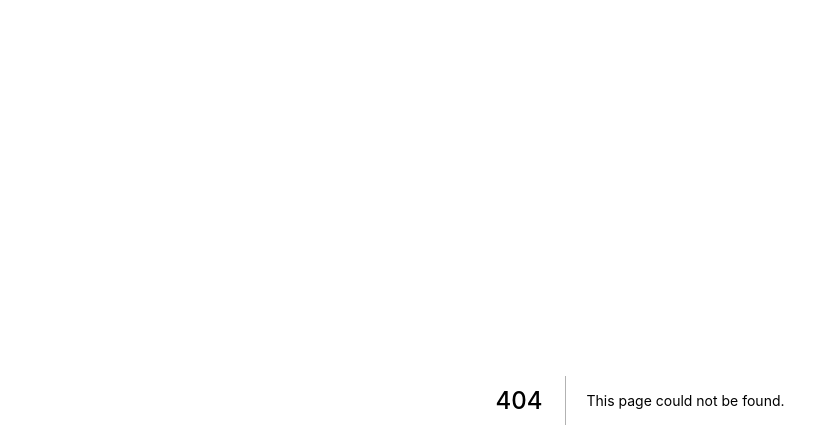
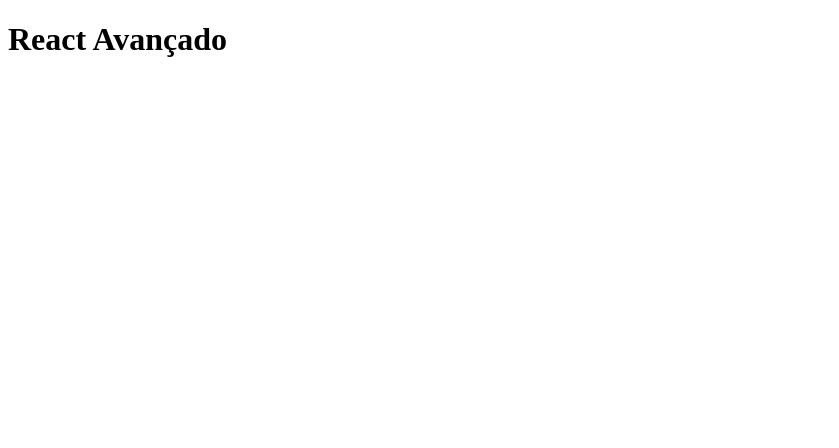
Before and after one commit to ppfurtado/client, a Next.js app: page /components/Main in a window 1280 px wide. Before the commit this address had no page. Shown: the top 448 px of the page, without its empty margins (0-839 px from the left). Built offline with nearby package versions, Linux system fonts and the light colour scheme.

Commit message:
add jest

```diff
--- a/package.json
+++ b/package.json
@@ -25,8 +25,10 @@
     "react-dom": "16.14.0"
   },
   "devDependencies": {
+    "@babel/preset-typescript": "^7.12.1",
     "@testing-library/jest-dom": "^5.11.4",
     "@testing-library/react": "^11.1.0",
+    "@types/jest": "^26.0.15",
     "@types/node": "^14.11.10",
     "@types/react": "^16.9.53",
     "@typescript-eslint/eslint-plugin": "^4.4.1",
@@ -36,6 +38,7 @@
     "eslint-plugin-react": "^7.21.4",
     "eslint-plugin-react-hooks": "^4.1.2",
     "husky": "^4.3.0",
+    "jest": "^26.6.0",
     "lint-staged": "^10.4.2",
     "prettier": "^2.1.2",
     "tslint-plugin-prettier": "^2.3.0",
--- /dev/null
+++ b/src/pages/components/Main/index.tsx
@@ -0,0 +1,7 @@
+const Main = () => (
+  <main>
+    <h1>React Avançado</h1>
+  </main>
+)
+
+export default Main
```
Also changed, not shown: src/pages/components/Main/test.tsx (added, +13 -0 lines), .jest/setup.ts, 1 other file (tests, documents, lock files or other folders).
